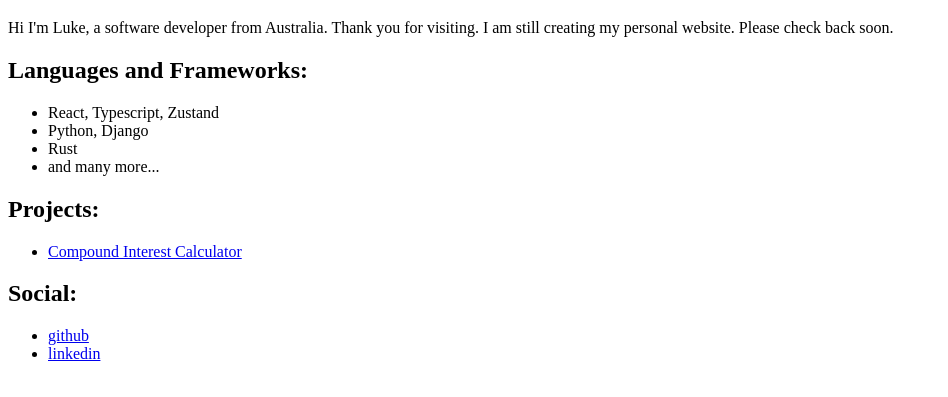
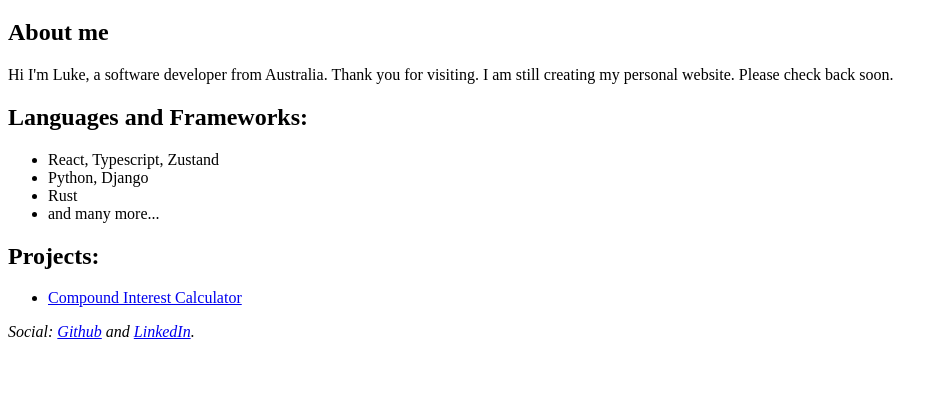
Before and after one commit to lkdm/lkdm.github.io, a plain HTML site: page index.html in a window 1280 px wide. Shown: the part 61-458 px from the top of the page, without its empty margins (0-948 px from the left). Drawn offline with Linux system fonts and the light colour scheme.

Commit message:
refactor: use semantic html.

```diff
--- a/index.html
+++ b/index.html
@@ -8,15 +8,23 @@
   <title>lukm.dev</title>
   <meta name="description" content="The personal website for Luke Martin, a software developer.">
   <meta name="author" content="Luke Martin">
-  <!-- <link rel="stylesheet" href="css/styles.css?v=1.0"> -->
 </head>
 
 <body>
-  <!-- your content here... -->
   <main>
+    <header>
       <h1>lukm.dev</h1>
+      <!-- <nav>
+        <a href="#home">Home</a>
+      </nav> -->
+    </header>
+
+    <section id="about">
+      <h2>About me</h2>
       <p>Hi I'm Luke, a software developer from Australia. Thank you for visiting. I am still creating my personal website. Please check back soon.</p>
+    </section>
 
+    <section id="languages">
       <h2>Languages and Frameworks:</h2>
       <ul>
         <li>
@@ -32,25 +40,19 @@
           and many more...
         </li>
       </ul>
+    </section>
 
-
+    <section id="projects">
       <h2>Projects:</h2>
       <ul>
         <li>
           <a href="https://compoundinterest.lukm.dev/">Compound Interest Calculator</a>
         </li>
       </ul>
-
-    <h2>Social:</h2>
-    <ul>
-      <li>
-        <a href="https://github.com/lkdm">github</a>
-      </li>
-      <li>
-        <a href="https://www.linkedin.com/in/lkdm/">linkedin</a>
-      </li>
-    </ul>
+    </section>
   </main>
-  <!-- <script src="js/scripts.js"></script> -->
+  <footer>
+    <address>Social: <a href="https://github.com/lkdm">Github</a> and  <a href="https://www.linkedin.com/in/lkdm/">LinkedIn</a>.</address>
+  </footer>
 </body>
 </html>
```
Lines whose indentation alone changed are shown as unchanged.
